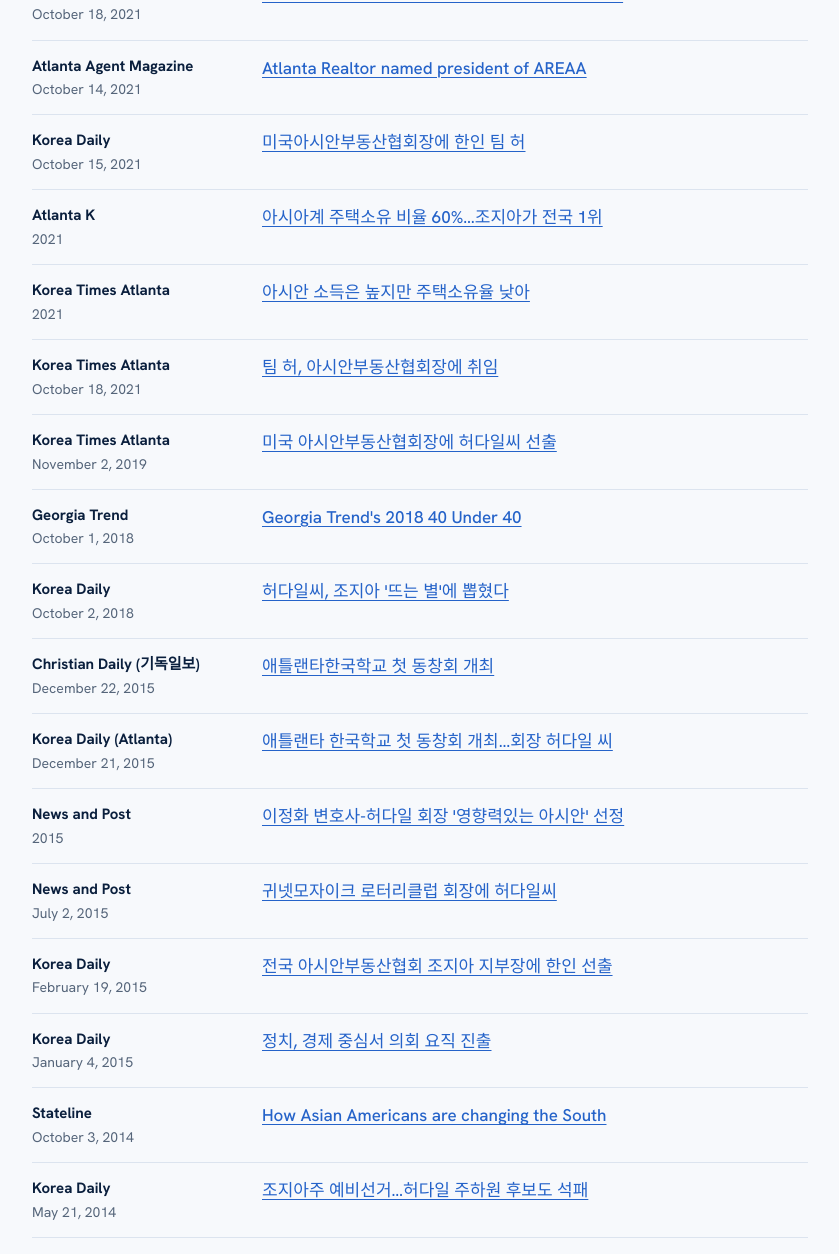
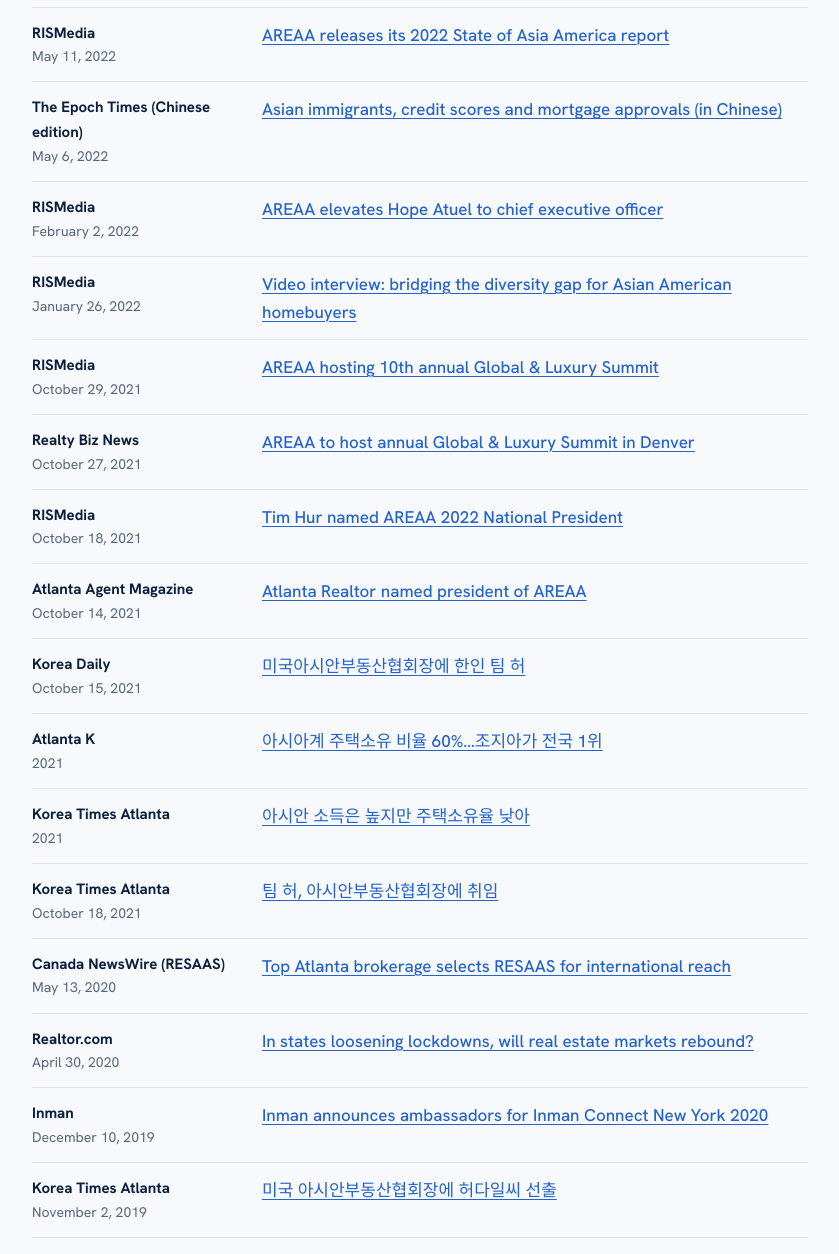
Before and after one commit to pohotech/timhur-site, a plain HTML site: page press/index.html in a window 1280 px wide. Shown: the part 1546-2800 px from the top of the page, without its empty margins (364-1203 px from the left). Drawn offline with Linux system fonts and the light colour scheme.

Commit message:
Press: add 11 articles found in email and Facebook
Co-Authored-By: Claude Opus 5.5 <noreply@anthropic.com>
Claude-Session: https://claude.ai/code/session_01RawNjNV4hg6k2u3YuG9bYW

```diff
--- a/press/index.html
+++ b/press/index.html
@@ -74,7 +74,10 @@
         <li><span class="outlet">The Wall Street Journal<small>June 24, 2025</small></span><a href="https://www.wsj.com/economy/housing/underwater-mortgages-negative-equity-charts-4e5978a1">More homeowners find themselves underwater</a></li>
         <li><span class="outlet">Forbes<small>July 31, 2025</small></span><a href="https://www.forbes.com/sites/daniellechemtob/2025/07/31/for-buyers-the-us-housing-market-is-better-than-its-been-in-years/">For buyers, the U.S. housing market is better than it's been in years</a></li>
         <li><span class="outlet">R Street Institute<small>August 18, 2025</small></span><a href="https://www.rstreet.org/commentary/georgia-housing-market-may-be-nearing-tipping-point/">Georgia housing market may be nearing tipping point</a></li>
+        <li><span class="outlet">NAR (REALTOR Magazine)<small>October 2024</small></span><a href="https://www.nar.realtor/magazine/real-estate-news/nar-members-maintain-media-push-following-practice-changes">NAR members maintain media push following practice changes</a></li>
+        <li><span class="outlet">NAR (REALTOR Magazine)<small>September 2024</small></span><a href="https://www.nar.realtor/magazine/real-estate-news/how-the-realtor-voice-reaches-the-halls-of-power">How the Realtor voice reaches the halls of power</a></li>
         <li><span class="outlet">11Alive<small>April 3, 2024</small></span><a href="https://www.11alive.com/article/news/politics/georgia-governors-decision-land-ownership-bill-foreign-entities/85-9b10dd37-d5df-4109-9bd9-2bda0874ba6f">Bill looking to set restrictions on who can own land in Georgia still up in the air</a></li>
+        <li><span class="outlet">Newswave25<small>February 23, 2024</small></span><a href="https://newswave25.com/%ec%95%84%ec%8b%9c%ec%95%88-%ec%9d%b4%eb%af%bc%ec%9e%90%eb%93%a4-%eb%aa%a9%ec%86%8c%eb%a6%ac-%eb%82%bc%eb%95%8c-%ec%9d%b8%ec%a2%85%ec%b0%a8%eb%b3%84%ec%a0%81-%ed%86%a0%ec%a7%80%eb%b2%95%ec%95%88" lang="ko">아시안 이민자들 목소리 낼때…인종차별적 토지법안</a></li>
         <li><span class="outlet">Atlanta JoongAng<small>February 22, 2024</small></span><a href="https://www.atlantajoongang.com/78974" lang="ko">중국계 '농지 소유금지' 조지아 법안 논란</a></li>
         <li><span class="outlet">Atlanta Civic Circle<small>March 15, 2023</small></span><a href="https://atlantaciviccircle.org/2023/03/15/georgia-house-weighs-bill-to-restrict-land-ownership-for-immigrants-from-china-russia-iran-and-other-targeted-countries/">Georgia House weighs bill to restrict land ownership for immigrants</a> <span class="src">(also in <a href="https://www.globalatlanta.com/georgia-house-weighs-bill-to-restrict-land-ownership-for-immigrants-from-china-russia-iran-and-other-targeted-countries/">Global Atlanta</a>)</span></li>
         <li><span class="outlet">Newswave25<small>November 5, 2022</small></span><a href="https://newswave25.com/%ED%8C%80-%ED%97%88-%EB%A9%94%ED%8A%B8%EB%A1%9C-%EC%95%A0%ED%8B%80%EB%9E%9C%ED%83%80-40%EC%84%B8-%EC%9D%B4%ED%95%98-%EC%B0%A8%EC%84%B8%EB%8C%80-%EB%A6%AC%EB%8D%94-%EC%84%A0%EC%A0%95" lang="ko">‘팀 허’ 메트로 애틀랜타 40세 이하 차세대 리더 선정</a></li>
@@ -82,14 +85,21 @@
         <li><span class="outlet">Atlanta K<small>2022</small></span><a href="https://atlantak.com/%ED%8C%80-%ED%97%88-areaa-%ED%9A%8C%EC%9E%A5-%EC%B0%A8%EC%84%B8%EB%8C%80-%EB%B9%84%EC%A6%88%EB%8B%88%EC%8A%A4-%EB%A6%AC%EB%8D%94-%EC%84%A0%EC%A0%95/" lang="ko">팀 허 AREAA 회장, 차세대 비즈니스 리더 선정</a></li>
         <li><span class="outlet">Atlanta JoongAng<small>November 2, 2022</small></span><a href="https://www.atlantajoongang.com/48501" lang="ko">팀 허 부동산 전문인, '40세 이하 젊은 리더'에 뽑혀</a></li>
         <li><span class="outlet">Korea Daily<small>November 2, 2022</small></span><a href="https://www.koreadaily.com/article/20221102160217216" lang="ko">아시안부동산협 회장 팀 허, ABC 선정 40세 이하 젊은 리더에</a></li>
+        <li><span class="outlet">RISMedia<small>May 11, 2022</small></span><a href="https://www.rismedia.com/2022/05/11/areaa-releases-its-2022-state-asia-america-report/">AREAA releases its 2022 State of Asia America report</a></li>
         <li><span class="outlet">The Epoch Times (Chinese edition)<small>May 6, 2022</small></span><a href="https://www.epochtimes.com/gb/22/5/6/n13728428.htm">Asian immigrants, credit scores and mortgage approvals (in Chinese)</a></li>
+        <li><span class="outlet">RISMedia<small>February 2, 2022</small></span><a href="https://www.rismedia.com/2022/02/02/areaa-elevates-executive-director-hope-atuel-chief-executive-officer/">AREAA elevates Hope Atuel to chief executive officer</a></li>
         <li><span class="outlet">RISMedia<small>January 26, 2022</small></span><a href="https://www.rismedia.com/2022/01/26/bridging-the-diversity-gap-for-asian-american-homebuyers/">Video interview: bridging the diversity gap for Asian American homebuyers</a></li>
+        <li><span class="outlet">RISMedia<small>October 29, 2021</small></span><a href="https://www.rismedia.com/2021/10/29/areaa-hosting-annual-global-luxury-summit/">AREAA hosting 10th annual Global &amp; Luxury Summit</a></li>
+        <li><span class="outlet">Realty Biz News<small>October 27, 2021</small></span><a href="https://realtybiznews.com/areaa-to-host-annual-global-luxury-summit-in-denver-february-6-9-2022/98764440/">AREAA to host annual Global &amp; Luxury Summit in Denver</a></li>
         <li><span class="outlet">RISMedia<small>October 18, 2021</small></span><a href="https://www.rismedia.com/2021/10/18/tim-hur-areaa-national-president/">Tim Hur named AREAA 2022 National President</a></li>
         <li><span class="outlet">Atlanta Agent Magazine<small>October 14, 2021</small></span><a href="https://atlantaagentmagazine.com/2021/10/14/atlanta-realtor-named-president-of-areaa/">Atlanta Realtor named president of AREAA</a></li>
         <li><span class="outlet">Korea Daily<small>October 15, 2021</small></span><a href="https://www.koreadaily.com/article/20211015121712015" lang="ko">미국아시안부동산협회장에 한인 팀 허</a></li>
         <li><span class="outlet">Atlanta K<small>2021</small></span><a href="https://atlantak.com/%EC%95%84%EC%8B%9C%EC%95%84%EA%B3%84-%EC%A3%BC%ED%83%9D%EC%86%8C%EC%9C%A0-%EB%B9%84%EC%9C%A8-60-%EC%A1%B0%EC%A7%80%EC%95%84%EA%B0%80-%EC%A0%84%EA%B5%AD-1%EC%9C%84/" lang="ko">아시아계 주택소유 비율 60%…조지아가 전국 1위</a></li>
         <li><span class="outlet">Korea Times Atlanta<small>2021</small></span><a href="https://higoodday.com/news/958064" lang="ko">아시안 소득은 높지만 주택소유율 낮아</a></li>
         <li><span class="outlet">Korea Times Atlanta<small>October 18, 2021</small></span><a href="https://higoodday.com/news/972090" lang="ko">팀 허, 아시안부동산협회장에 취임</a></li>
+        <li><span class="outlet">Canada NewsWire (RESAAS)<small>May 13, 2020</small></span><a href="https://www.newswire.ca/news-releases/top-atlanta-brokerage-selects-resaas-for-international-reach-824091379.html">Top Atlanta brokerage selects RESAAS for international reach</a></li>
+        <li><span class="outlet">Realtor.com<small>April 30, 2020</small></span><a href="https://www.realtor.com/news/trends/in-states-loosening-lockdowns-will-real-estate-markets-rebound/">In states loosening lockdowns, will real estate markets rebound?</a></li>
+        <li><span class="outlet">Inman<small>December 10, 2019</small></span><a href="https://www.inman.com/2019/12/10/inman-announces-ambassadors-for-inman-connect-new-york-2020/">Inman announces ambassadors for Inman Connect New York 2020</a></li>
         <li><span class="outlet">Korea Times Atlanta<small>November 2, 2019</small></span><a href="https://higoodday.com/news/716541" lang="ko">미국 아시안부동산협회장에 허다일씨 선출</a></li>
         <li><span class="outlet">Georgia Trend<small>October 1, 2018</small></span><a href="https://www.georgiatrend.com/2018/10/01/georgia-trends-2018-40-under-40/">Georgia Trend's 2018 40 Under 40</a></li>
         <li><span class="outlet">Korea Daily<small>October 2, 2018</small></span><a href="https://www.koreadaily.com/article/6606931" lang="ko">허다일씨, 조지아 '뜨는 별'에 뽑혔다</a></li>
@@ -139,6 +149,7 @@
         <li><span class="outlet">Fortune<small>April 3, 2024</small></span><a href="https://fortune.com/2024/04/03/homebuyers-real-estate-agent-broker-why-national-association-of-realtors-settlement-commissions/">Homebuyers will still need real estate agents after the NAR settlement</a></li>
         <li><span class="outlet">RISMedia<small>October 13, 2022</small></span><a href="https://www.rismedia.com/2022/10/13/paradox-aapi-homebuying-process/">The paradox of the AAPI homebuying process</a></li>
         <li><span class="outlet">Inman<small>July 8, 2022</small></span><a href="https://www.inman.com/2022/07/08/how-activism-and-real-estate-are-uniting-aapi-communities/">How activism (and real estate) are uniting AAPI communities</a></li>
+        <li><span class="outlet">Inman<small>May 31, 2022</small></span><a href="https://www.inman.com/2022/05/31/dont-stay-silent-confront-the-scourge-of-asian-hate/">Don't stay silent! Confront the scourge of Asian hate</a></li>
         <li><span class="outlet">Chicago Agent Magazine<small>April 4, 2022</small></span><a href="https://chicagoagentmagazine.com/2022/04/04/areaa-fostering-progress-through-greater-accessibility/">AREAA: fostering progress through greater accessibility</a></li>
         <li><span class="outlet">Inman<small>February 25, 2022</small></span><a href="https://www.inman.com/2022/02/25/nar-report-outlines-double-trouble-in-housing-market-affordability/">NAR report outlines 'double trouble' in housing market</a></li>
         <li><span class="outlet">REALTOR Magazine<small>May 15, 2019</small></span><a href="https://web.archive.org/web/20190722120735/https://magazine.realtor/live/article/2019/05/diversity-committee-covers-5-big-issues">Diversity Committee covers 5 big issues</a> <span class="note">(archived copy)</span></li>
```
